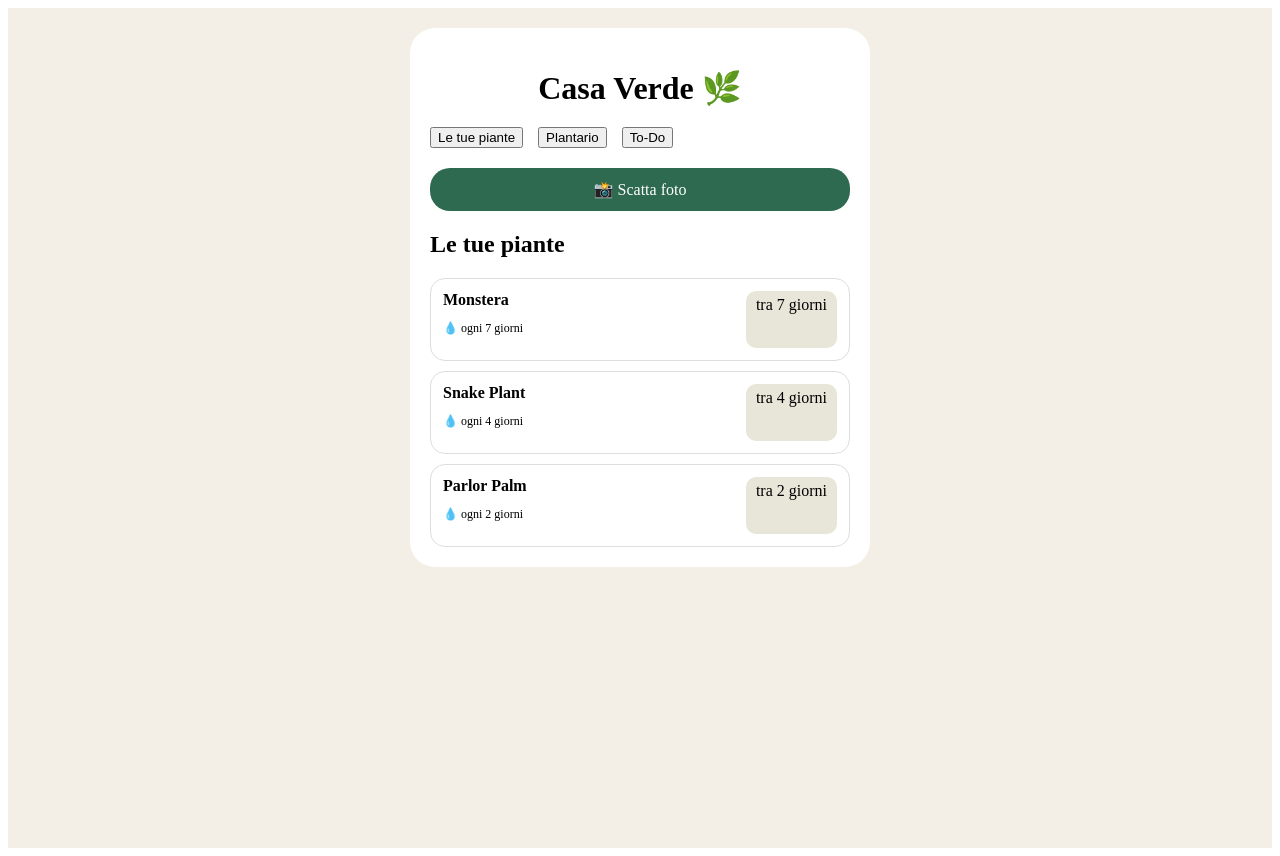
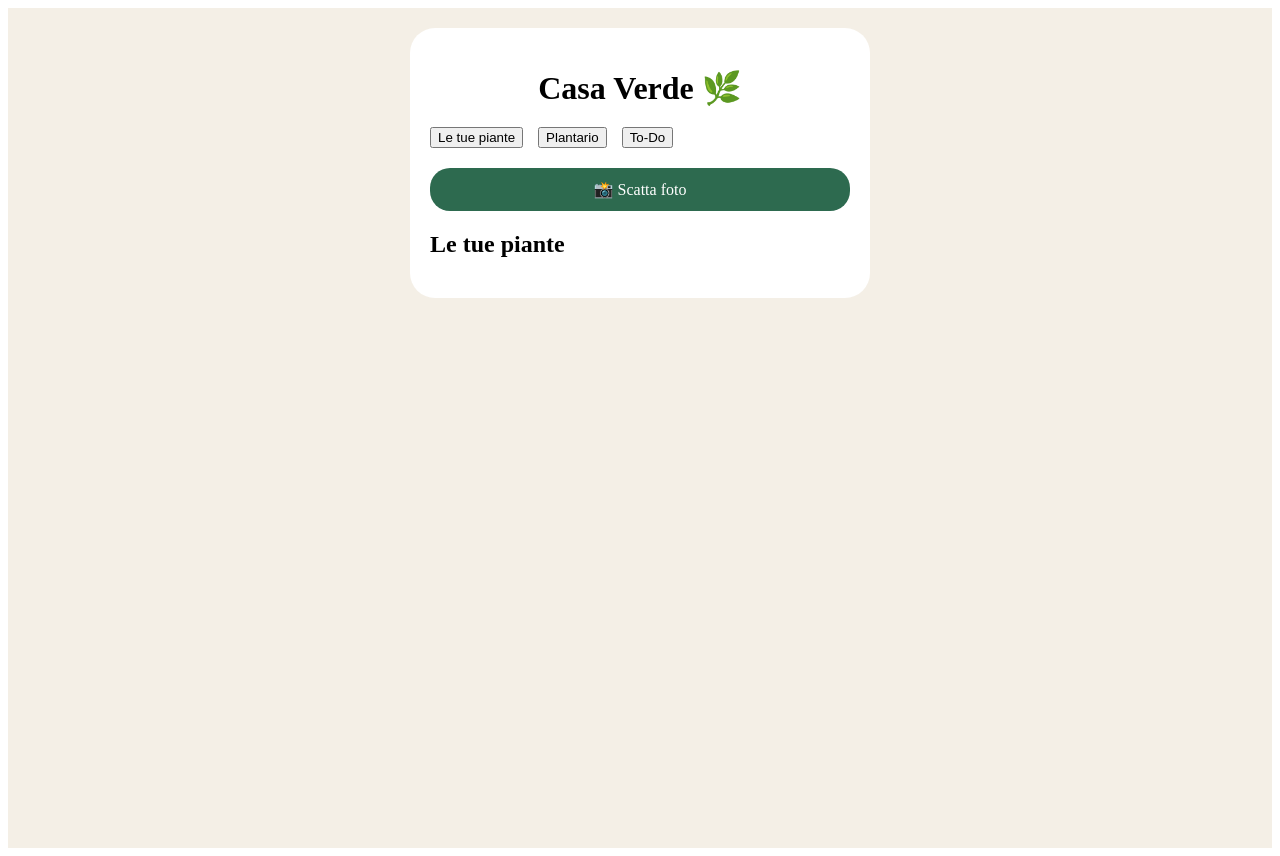
Before and after one commit to cardellirocco-collab/plant-frontend, a React (Vite) app: page / in a window 1280 px wide. Built offline with nearby package versions, Linux system fonts and the light colour scheme.

Commit message:
Update App.jsx

```diff
--- a/src/App.jsx
+++ b/src/App.jsx
@@ -83,11 +83,7 @@ const getPlantImage = (nome) => {
 };
 
 export default function App() {
-  const [miePiante, setMiePiante] = useState([
-    { nome: "Monstera", giorniAcqua: 7 },
-    { nome: "Snake Plant", giorniAcqua: 4 },
-    { nome: "Parlor Palm", giorniAcqua: 2 },
-  ]);
+const [miePiante, setMiePiante] = useState([]);
 
   const [tab, setTab] = useState("mie");
   const [diagnosi, setDiagnosi] = useState(null);
```
